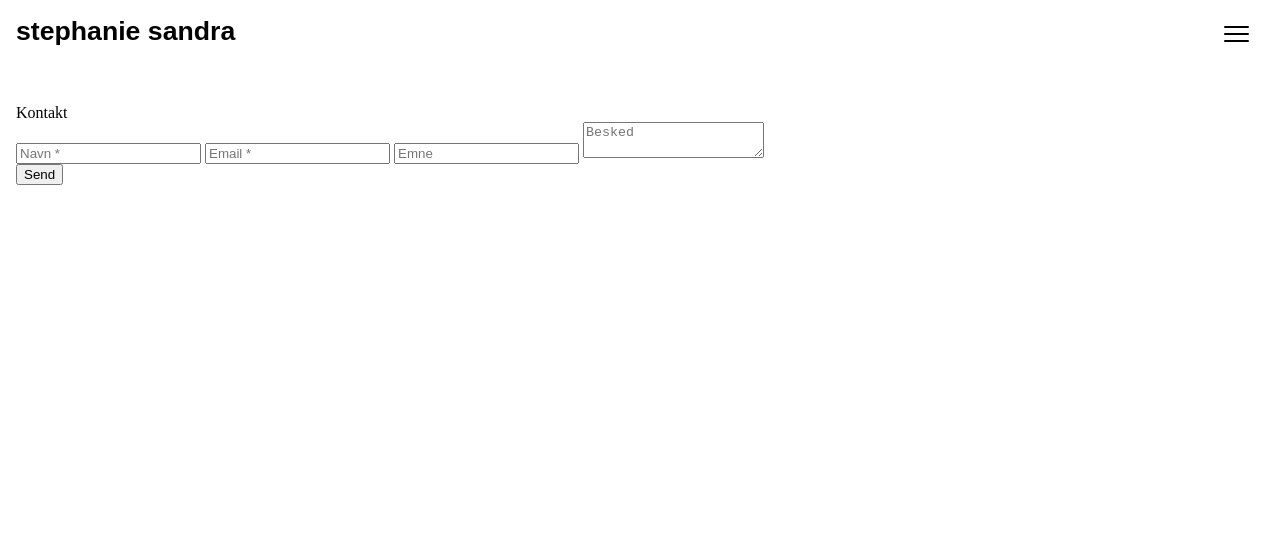
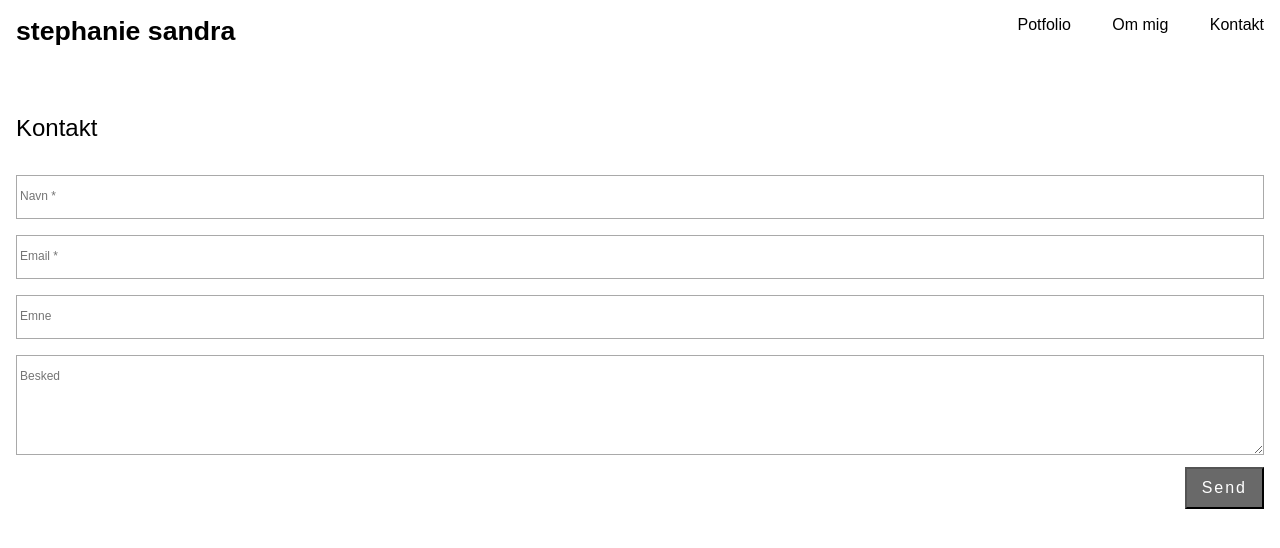
Before and after one commit to Stephaniesandra/CV_EKS1.1, a website: page kontakt.html in a window 1280 px wide. Drawn offline with nearby package versions, Linux system fonts and the light colour scheme; a web font is replaced by a local one.

Commit message:
Stylet menu i header på stående tablet og computer

```diff
--- a/css/styles.scss
+++ b/css/styles.scss
@@ -1,4 +1,6 @@
 @import "colorsandfonts";
+
+$margin-top: 25px;
 
 * { /* Gælder alt på hele siden */
   -webkit-box-sizing: border-box; /* -webkit- browserunderstøttelse */
@@ -41,6 +43,8 @@ header {
   background-color: $white;
   padding: 1em;
   margin: -1em;
+  width: 100%;
+  position: relative;
 
   h1 {
     font-family: $FontHeader;
@@ -55,15 +59,17 @@ header {
 
   nav {
     list-style: none;
-    position: relative;
+    width: 100%;
     z-index: 1000;
     float: right;
-    margin-right: 40px;
+    position: absolute;
 
     .burger {
-      position: absolute;
+      position: relative;
       cursor: pointer;
       margin-top: 10px;
+      display: block;
+      float: right;
     }
 
     .burger span {
@@ -75,6 +81,7 @@ header {
       position: relative;
       transition: .5s;
       border-radius: 4px;
+      z-index: 1000;
 
       &:nth-child(1) {
         transform-origin: left;
@@ -106,27 +113,23 @@ header {
     }
 
     ul {
-      padding: 0;
-      right: -100px;
-      margin-right: 404px;
-      margin-top: 40px;
-      position: absolute;
-      /* Skal kigge på dette, da det ikke fungere som ønsket */
-        -webkit-font-smoothing: antialiased;
-        transform-origin: 0 0;
-        transform: translate(100%, 0);
-        transition: transform 0.5s cubic-bezier(0.77,0.2,0.05,1.0);
+      float: right;
+      padding: 40px 0;
+      width: 100%;
+      text-align: center;
+
 
       li {
         font-family: $FontHeader;
         font-weight: 400;
         font-size: 20px;
-        height: 70px;
+        height: 20vw;
         display: none;
+        width: 100%;
 
         a {
           text-decoration: none;
-          color: $white;
+          color: $black;
 
           &:hover {
             color: $LightGrey;
@@ -139,18 +142,24 @@ header {
       }
 
       li.open {
-        padding: 20px 0 15px 30px;
+        padding: 20px 0;
         float: none;
         display: block;
         letter-spacing: 2px;
         overflow: visible;
-        background-color: $black;
-        width: 324px;
+        background-color: $white;
+        width: 100%;
+      }
+
+      li:nth-of-type(3) {
+        padding-bottom: 100px;
       }
     }
   }
 }
 
+
+/* Index side */
 .project-box {
   padding: 13px 0;
   display: flex;
@@ -214,6 +223,81 @@ header {
 }
 
 
+/* ommig side */
+.about-box {
+  margin-top: $margin-top;
+  background: none;
+  display: flex;
+  flex-wrap: wrap;
+
+  .picture-me {
+    background: url(../images/Stephanie.jpg) no-repeat center center;
+    background-size: cover;
+    height: 500px;
+    width: 400px;
+    margin-left: 175px;
+  }
+
+  .text-about-me {
+    @include brodtekst;
+    padding-right: 20px;
+    margin-top: $margin-top * 2;
+  }
+}
+
+
+/* kontaktmig side */
+.contact-box {
+  .contact-h1 {
+    @include mellemrubrik;
+    margin-bottom: 10px;
+  }
+
+  p {
+    @include brodtekst;
+  }
+
+  form {
+    margin-top: 15px;
+
+    input {
+      @include brodtekst;
+      width: 100%;
+      padding: 8px 0 10px 3px;
+      margin: 8px 0;
+      font-size: 12px;
+      border: {
+        color: $LightGrey;
+        width: 1px;
+        style: solid;
+      }
+    }
+
+    textarea {
+      @include brodtekst;
+      width: 100%;
+      height: 100px;
+      margin-top: 8px;
+      font-size: 12px;
+      padding: 8px 0 10px 3px;
+      border: {
+        color: $LightGrey;
+        style: solid;
+      }
+    }
+
+    .contactButton {
+      margin-top: 8px;
+      float: right;
+
+      button {
+        @include buttonContact;
+      }
+    }
+  }
+}
+
+
 footer {
   @include some;
 }
@@ -224,6 +308,27 @@ footer {
 
 @media screen and (min-width: 992px) {
   /* Alt der ændres i tablet liggende fra mobil og tablet stående */
+
+  header {
+    nav {
+      .burger {
+        display: none;
+      }
+
+      ul {
+        text-align: right;
+        padding: 0;
+
+        li {
+          display: inline;
+          padding-left: 3%;
+          font-size: 16px;
+        }
+      }
+    }
+  }
+
+
 }
 
 @media screen and (min-width: 1200px) {
```
Also changed, not shown: css/styles.css, 1 other file.
